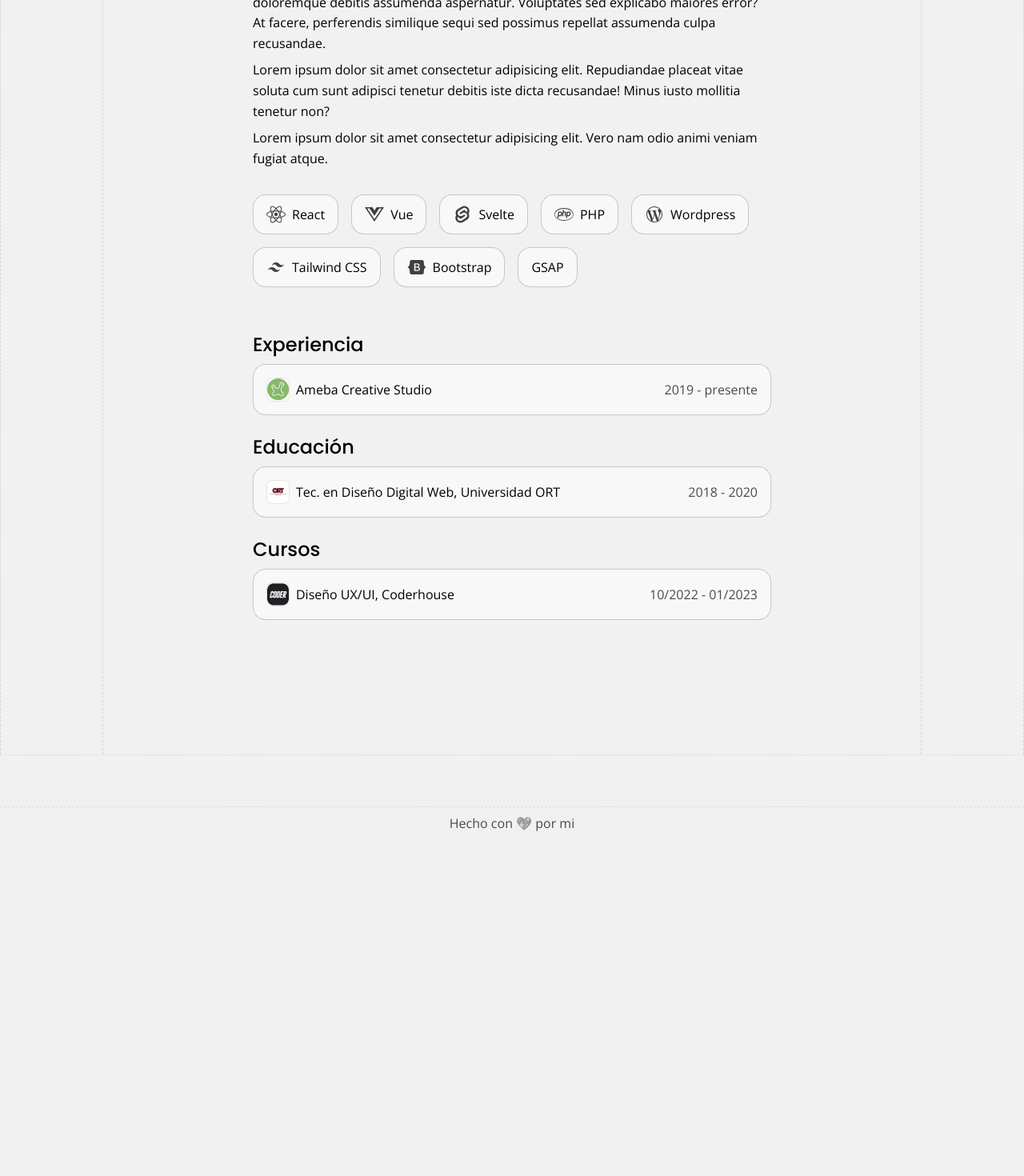
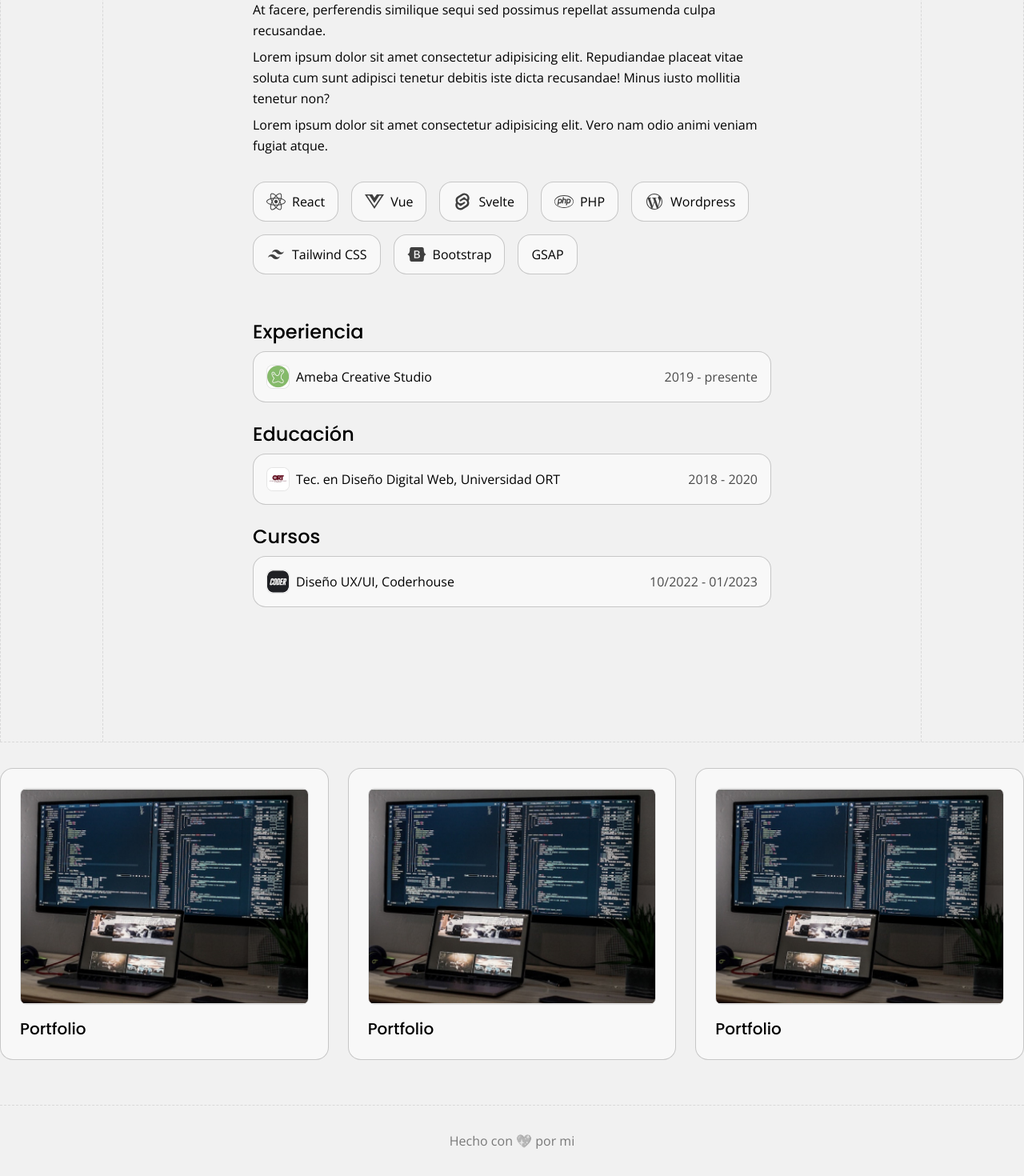
Before and after one commit to maufz/portfolio-2023, a Next.js app: page / in a window 1280 px wide. Shown: the part 536-2006 px from the top of the page at 80% size. Before the commit the page ends 1585 px from the top, so only its background shows below. Built offline with nearby package versions, Linux system fonts and the light colour scheme.

Commit message:
Avances portfolio

```diff
--- a/components/Footer.tsx
+++ b/components/Footer.tsx
@@ -1,5 +1,5 @@
 export default function Footer() {
-    return <footer className="text-center py-2 text-opacity-70 text-black grayscale">
+    return <footer className="text-center py-8 text-opacity-50 text-black grayscale">
         Hecho con 💖 por mi
     </footer>
 }
--- /dev/null
+++ b/components/Portfolios.tsx
@@ -0,0 +1,20 @@
+export default function Portfolios() {
+    return <section className="pt-8 pb-14 border-t border-black border-opacity-10 border-dashed">
+        <div className="container grid lg:grid-cols-3 gap-6">
+            <PortfolioItem />
+            <PortfolioItem />
+            <PortfolioItem />
+        </div>
+    </section>
+}
+
+function PortfolioItem() {
+    return <a href="#">
+        <article className="p-6 border border-black border-opacity-20 rounded-2xl bg-white bg-opacity-50 flex flex-col gap-4 h-full hover:shadow transition-shadow">
+            <img src="portfolio-thumbnail.jpg" alt="" className="aspect-[4/3] w-full object-cover rounded-lg border border-black border-opacity-10" />
+            <div>
+                <h1 className="text-xl font-medium font-headings">Portfolio</h1>
+            </div>
+        </article>
+    </a>
+}
--- a/components/header.tsx
+++ b/components/header.tsx
@@ -1,6 +1,6 @@
 export default function Header() {
   return <header>
-    <div className="relative h-24 lg:h-48 bg-teal-400 /bg-[url(https://media.giphy.com/media/l4KihuqeuJEi9qLSM/giphy.gif)] bg-center bg-fixed after:absolute after:inset-0 after:backdrop-blur after:border-b -after:border-black after:border-opacity-10"></div>
+    <div className="relative h-24 lg:h-48 bg-gradient-to-b from-teal-400 to-cyan-600 after:absolute after:inset-0 after:backdrop-blur after:border-b -after:border-black after:border-opacity-10"></div>
     <div className="relative border-b border-black border-opacity-10 border-dashed">
       <div className="max-w-2xl mx-auto px-3 flex items-center">
         <img src="profile.jpg" className="w-auto h-[120px] rounded-full mt-[-60px] inline-block border-2 border-white mr-2" alt="" />
--- a/pages/index.tsx
+++ b/pages/index.tsx
@@ -1,5 +1,6 @@
 import Experience from "@/components/Experience"
 import Knowledge from "@/components/Knowledge"
+import Portfolios from "@/components/Portfolios"
 import Header from "@/components/Header"
 import Footer from "@/components/Footer"
 
@@ -10,7 +11,7 @@ export default function Home() {
       >
         <Header />
         <div className="container flex mx-auto xl:border-x border-black border-opacity-10 border-dashed">
-          <div className="md:max-w-5xl w-full md:px-4 mx-auto pt-6 pb-6 lg:pt-20 md:border-x border-black border-opacity-10 border-dashed">
+          <div className="md:max-w-5xl w-full md:px-4 mx-auto pt-6 pb-6 lg:pt-16 md:border-x border-black border-opacity-10 border-dashed">
             <div className="max-w-2xl mx-auto px-3 lg:pb-36">
             <section className="mb-8">
               <h1 className="h1 mb-2 md:mb-4">Mauro Fernández</h1>
@@ -24,9 +25,7 @@ export default function Home() {
             </div>
           </div>
         </div>
-        <section className="py-8 border-t border-black border-opacity-10 border-dashed">
-
-        </section>
+        <Portfolios />
       </main>
       <Footer></Footer>
     </>
```
Also changed, not shown: public/portfolio-thumbnail.jpg (added).
